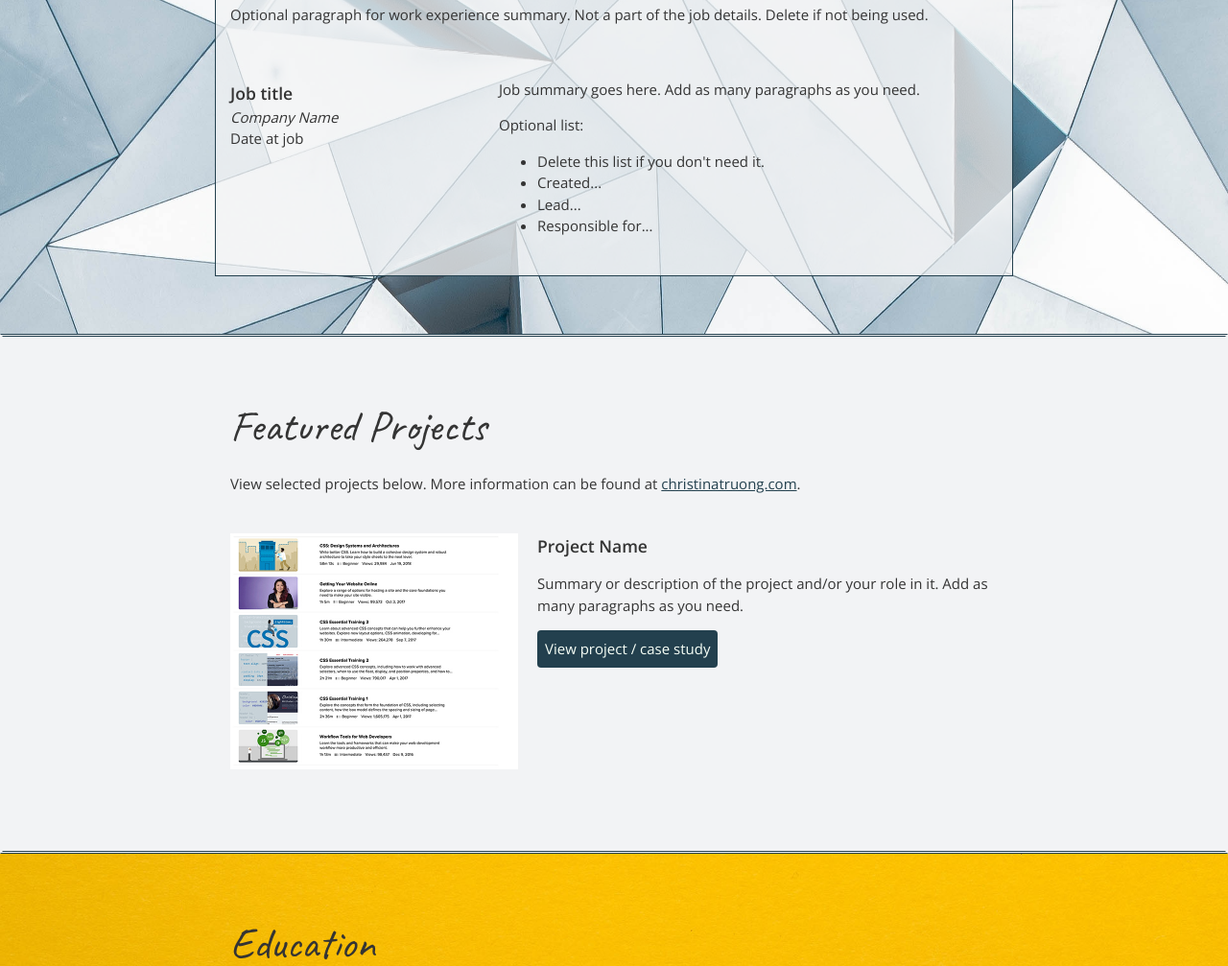
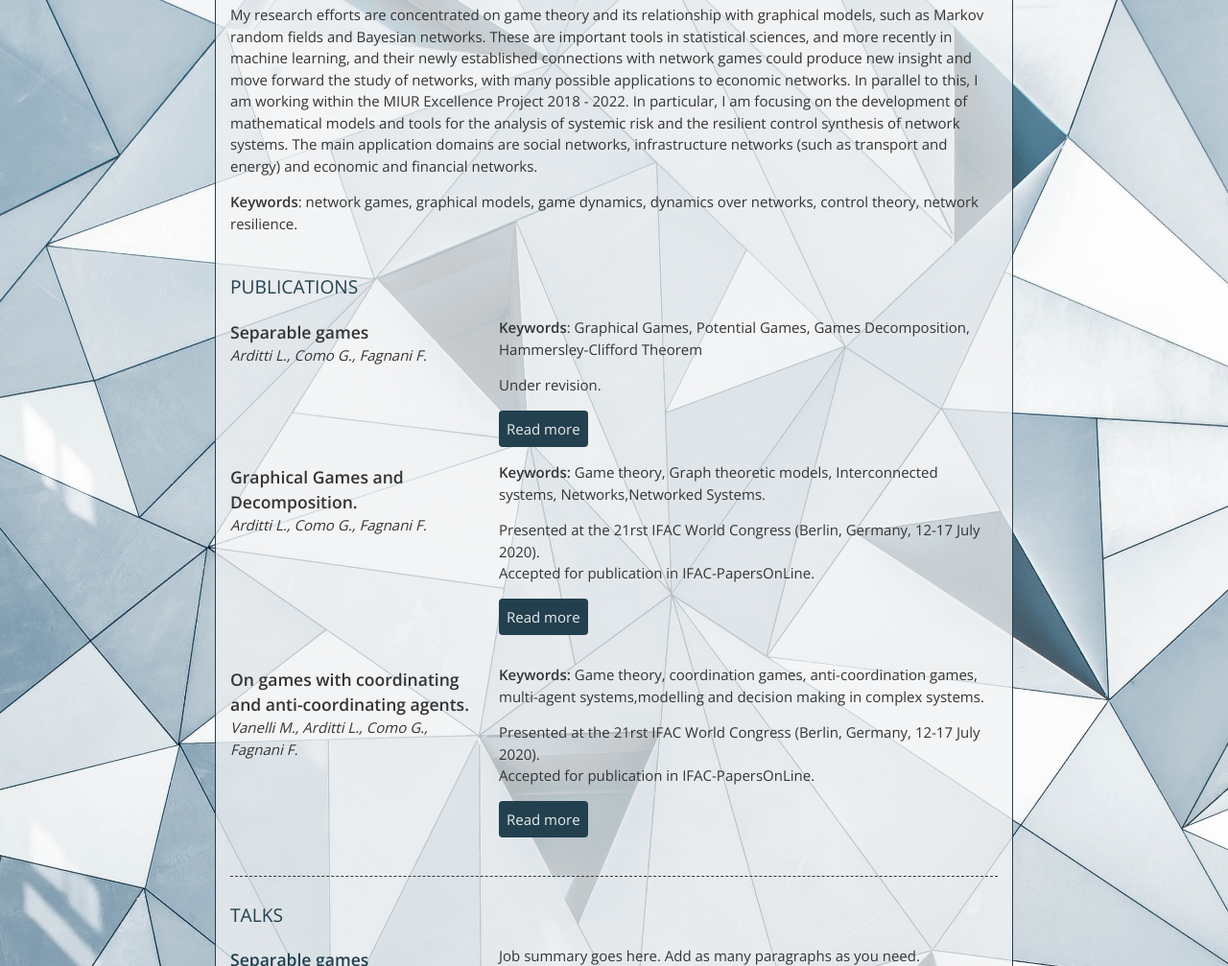
Before and after one commit to laura-arditti/laura-arditti.github.io, a plain HTML site: page index.html in a window 1280 px wide. Shown: the part 639-1646 px from the top of the page at 96% size. Drawn offline with nearby package versions, Linux system fonts and the light colour scheme.

Commit message:
add papers

```diff
--- a/css/styles.css
+++ b/css/styles.css
@@ -2,10 +2,10 @@
 COLOR PALETTE
 https://coolors.co/f7fff7-343434-2f3061-ffe66d-a15607
 #F7FFF7 - almost white
+242, 243, 245 - ice white
 #343434 - dark grey - almost black
-#2F3061 - blue dark
-#FFE66D - yellow
-#A1C6D7 - blue light
+31, 55, 67 - petroleum
+249, 190, 2 - warm yellow
 */
 
 /* Global styles
@@ -61,6 +61,17 @@ header h2 {
 }
 h3 {
     margin-bottom: 0;
+}
+.btn {
+    color:  #F7FFF7;
+    background:rgba(35, 64, 78, 1);
+    text-decoration: none;
+    padding: 8px;
+    border-radius: 4px;
+    display: inline-block;
+}
+.btn:hover {
+    background: rgba(35, 64, 78, 80%);
 }
 .item-details h3 + p {
     font-style: italic;
@@ -119,6 +130,36 @@ header .content-wrap {
 .navbar a:hover {
     color: rgba(35, 64, 78, 1);
 }
+
+/* Research
+-------------------------------------------------*/
+.research{
+    background-image: url(../images/joel-filipe-unsplash.jpg);
+    background-size: cover;
+    background-position: top right;
+    padding: 60px 0;
+}
+.research .content-wrap {
+    /* margin: 60px auto; */
+    padding: 0 15px;
+    background-color: rgba(242, 243, 245,0.75);
+    border: 1px solid rgba(35, 64, 78, 1);
+    box-sizing: content-box;
+}
+.research section h2 {
+    font-family: "Open sans", sans-serif;
+    font-weight: 400;
+    font-size: 1.2rem;
+    text-transform: uppercase;
+    line-height: 1.6em;
+    color: rgba(35, 64, 78);
+}
+.research a {
+    color: rgba(35, 64, 78, 1);
+}
+.research a.btn {
+    color: rgba(255, 255, 255, 0.9);
+}
 /* Projects
 -------------------------------------------------*/
 .projects {
@@ -129,38 +170,14 @@ header .content-wrap {
 .projects a {
     color: rgba(35, 64, 78, 1);
 }
-.projects .btn {
-    color:  #F7FFF7;
-    background:rgba(35, 64, 78, 1);
-    text-decoration: none;
-    padding: 8px;
-    border-radius: 4px;
-    display: inline-block;
-}
-.projects .btn:hover {
-    background: rgba(35, 64, 78, 80%);
+.projects a.btn{
+    color:rgba(255, 255, 255, 0.9);
 }
 .project-item {
     overflow: hidden;
 }
 .project-item h3 {
     margin-top: 0;
-}
-
-/* Work experience
--------------------------------------------------*/
-.work-experience{
-    background-image: url(../images/joel-filipe-unsplash.jpg);
-    background-size: cover;
-    background-position: top right;
-    padding: 60px 0;
-}
-.work-experience .content-wrap {
-    /* margin: 60px auto; */
-    padding: 0 15px;
-    background-color: rgba(242, 243, 245,0.75);
-    border: 1px solid rgba(35, 64, 78, 1);
-    box-sizing: content-box;
 }
 /* Education
 -------------------------------------------------*/
--- a/index.html
+++ b/index.html
@@ -1,61 +1,199 @@
 <!DOCTYPE html>
 <html lang="en">
   <head>
-    <meta charset="UTF-8">
-    <meta name="viewport" content="width=device-width, initial-scale=1.0">
-    <meta name="author" content="Laura Arditti">
-    <meta name="keywords" content="network dynamics, network systems, distributed control, robust control, game theory,
-    information theory, transpoartation networks, social networks">
+    <meta charset="UTF-8" />
+    <meta name="viewport" content="width=device-width, initial-scale=1.0" />
+    <meta name="author" content="Laura Arditti" />
+    <meta
+      name="keywords"
+      content="network dynamics, network systems, distributed control, robust control, game theory,
+    information theory, transpoartation networks, social networks"
+    />
     <title>Laura Arditti - Resume</title>
-    <link rel="preconnect" href="https://fonts.gstatic.com">
-    <link rel="preconnect" href="https://fonts.gstatic.com">
-    <link rel="preconnect" href="https://fonts.gstatic.com">
-    <link rel="preconnect" href="https://fonts.gstatic.com">
-    <link href="https://fonts.googleapis.com/css2?family=Caveat&family=Open+Sans:wght@300;400;600&display=swap" rel="stylesheet">
+    <link rel="preconnect" href="https://fonts.gstatic.com" />
+    <link rel="preconnect" href="https://fonts.gstatic.com" />
+    <link rel="preconnect" href="https://fonts.gstatic.com" />
+    <link rel="preconnect" href="https://fonts.gstatic.com" />
+    <link
+      href="https://fonts.googleapis.com/css2?family=Caveat&family=Open+Sans:wght@300;400;600&display=swap"
+      rel="stylesheet"
+    />
     <!-- <link href="https://fonts.googleapis.com/css2?family=Caveat&family=Raleway:wght@300;400;600&display=swap" rel="stylesheet">   -->
-    <link rel="stylesheet" href="css/styles.css">
+    <link rel="stylesheet" href="css/styles.css" />
   </head>
   <body>
     <main>
       <!-- ***********************  ABOUT / PROFILE  *********************** -->
       <header>
-        <img class="img-circle" src="https://laura-arditti.github.io//images/laureaCrop.jpg" alt="">
-        <div class="content-wrap" >
+        <img
+          class="img-circle"
+          src="https://laura-arditti.github.io//images/laureaCrop.jpg"
+          alt=""
+        />
+        <div class="content-wrap">
           <h1>Laura Arditti</h1>
           <h2>Applied Mathematics PhD student @ PoliTo</h2>
 
-          <p>Currently a PhD student at the Department of Mathematical Sciences of Politecnico di Torino, under the supervision of Prof. <a href= "https://staff.polito.it/giacomo.como/"> Giacomo Como </a> and within the <a href="https://areeweb.polito.it/disma-excellence/">Excellence project</a> <q>Resilient control for network systems</q> funded by MIUR.</p>
-          <p>Laura is a passionate young mathematician with a background in engineering, aiming to contribute to the development of knowledge and to technological progress. I look forward to growing experiences both in academia and industries.</p>
+          <p>
+            Currently a PhD student at the Department of Mathematical Sciences
+            of Politecnico di Torino, under the supervision of Prof.
+            <a href="https://staff.polito.it/giacomo.como/"> Giacomo Como </a>
+            and within the
+            <a href="https://areeweb.polito.it/disma-excellence/">
+              Excellence project
+            </a>
+            <q>Resilient control for network systems</q> funded by MIUR.
+          </p>
+          <p>
+            Laura is a passionate young mathematician with a background in
+            engineering, aiming to contribute to the development of knowledge
+            and to technological progress. I look forward to growing experiences
+            both in academia and industries.
+          </p>
         </div>
       </header>
 
       <div class="navbar">
         <ul>
           <li>
-                <a href="/">home</a>
+            <a href="#research">research</a>
           </li>
-
           <li>
-                <a href="/research/#top">research</a>
+            <a href="#projects">projects</a>
+          </li>
+          <li>
+            <a href="#education">education</a>
+          </li>
+          <li>
+            <a href="files/cv.pdf">cv</a>
           </li>
         </ul>
       </div>
 
-      <!-- ***********************  WORK EXPERIENCE  *********************** -->
-      <section class="work-experience">
+      <!-- ***********************  RESEARCH  *********************** -->
+      <section class="research" id="research">
         <div class="content-wrap item-details divider">
-          <h2>Work Experience</h2>
-          <p>Optional paragraph for work experience summary. Not a part of the job details. Delete if not being used.</p>
-
-          <!-- Copy this whole <section> block to add more jobs. -->
+          <h2>Reasearch Activity</h2>
+          <p>
+            My research efforts are concentrated on game theory and its
+            relationship with graphical models, such as Markov random fields and
+            Bayesian networks. These are important tools in statistical
+            sciences, and more recently in machine learning, and their newly
+            established connections with network games could produce new insight
+            and move forward the study of networks, with many possible
+            applications to economic networks. In parallel to this, I am working
+            within the MIUR Excellence Project 2018 - 2022. In particular, I am
+            focusing on the development of mathematical models and tools for the
+            analysis of systemic risk and the resilient control synthesis of
+            network systems. The main application domains are social networks,
+            infrastructure networks (such as transport and energy) and economic
+            and financial networks.
+          </p>
+          <p>
+            <b>Keywords</b>: network games, graphical models, game dynamics,
+            dynamics over networks, control theory, network resilience.
+          </p>
+          <section class="publications">
+            <h2>Publications</h2>
+            <!-- Copy this whole <section> block to add more papers. -->
             <section class="job-item">
               <div class="job-details">
-              <h3>Job title</h3>
+                <h3>Separable games</h3>
+                <p>Arditti L., Como G., Fagnani F.</p>
+              </div>
+              <div class="job-summary">
+                <p>
+                  <b>Keywords</b>: Graphical Games, Potential Games, Games
+                  Decomposition, Hammersley-Clifford Theorem
+                </p>
+                <p>Under revision.</p>
+                <a
+                  class="btn"
+                  href="https://www.researchgate.net/publication/340296034_Separable_games"
+                  target="_blank"
+                >
+                  Read more
+                </a>
+              </div>
+            </section>
+            <!-- End of paper block. -->
+            <!-- Copy this whole <section> block to add more papers. -->
+            <section class="job-item">
+              <div class="job-details">
+                <h3>Graphical Games and Decomposition.</h3>
+                <p>Arditti L., Como G., Fagnani F.</p>
+              </div>
+              <div class="job-summary">
+                <p>
+                  <b>Keywords:</b> Game theory, Graph theoretic models,
+                  Interconnected systems, Networks,Networked Systems.
+                </p>
+                <p>
+                  Presented at the 21rst IFAC World Congress (Berlin, Germany,
+                  12-17 July 2020). <br />
+                  Accepted for publication in IFAC-PapersOnLine.
+                </p>
+                <p>
+                  <a
+                    class="btn"
+                    href="https://www.researchgate.net/publication/340295303_Graphical_Games_and_Decomposition"
+                  >
+                    Read more
+                  </a>
+                </p>
+              </div>
+            </section>
+            <!-- End of paper block. -->
+            <!-- Copy this whole <section> block to add more papers. -->
+            <section class="job-item">
+              <div class="job-details">
+                <h3>
+                  On games with coordinating and anti-coordinating agents.
+                </h3>
+                <p>Vanelli M., Arditti L., Como G., Fagnani F.</p>
+              </div>
+              <div class="job-summary">
+                <p>
+                  <b>Keywords:</b> Game theory, coordination games,
+                  anti-coordination games, multi-agent systems,modelling and
+                  decision making in complex systems.
+                </p>
+                <p>
+                  Presented at the 21rst IFAC World Congress (Berlin, Germany,
+                  12-17 July 2020). <br />
+                  Accepted for publication in IFAC-PapersOnLine.
+                </p>
+                <p>
+                  <a
+                    class="btn"
+                    href="https://www.researchgate.net/publication/337756775_On_games_with_coordinating_and_anti-coordinating_agents"
+                  >
+                    Read more
+                  </a>
+                </p>
+              </div>
+            </section>
+            <!-- End of paper block. -->
+          </section>
+          <section class="talks">
+            <h2>Talks</h2>
+            <!-- Copy this whole <section> block to add more papers. -->
+            <section class="job-item">
+              <div class="job-details">
+                <h3>
+                  <a
+                    href="https://www.researchgate.net/publication/340296034_Separable_games"
+                  >
+                    Separable games
+                  </a>
+                </h3>
                 <p>Company Name</p>
                 <p>Date at job</p>
               </div>
               <div class="job-summary">
-              <p>Job summary goes here. Add as many paragraphs as you need.</p>
+                <p>
+                  Job summary goes here. Add as many paragraphs as you need.
+                </p>
                 <p>Optional list:</p>
                 <ul>
                   <li>Delete this list if you don't need it.</li>
@@ -65,31 +203,39 @@
                 </ul>
               </div>
             </section>
+            <!-- End of paper block. -->
+          </section>
         </div>
-        <!-- End of Job block. -->
       </section>
 
       <!-- ********************  PROJECTS / PORTFOLIO  ********************* -->
-      <section class="projects">
-        <div class="content-wrap divider" >
+      <section class="projects" id="project">
+        <div class="content-wrap divider">
           <h2>Featured Projects</h2>
-          <p>View selected projects below. More information can be found at <a href="http://christinatruong.com">christinatruong.com</a>.</p>
+          <p>
+            View selected projects below. More information can be found at
+            <a href="http://christinatruong.com">christinatruong.com</a>.
+          </p>
 
           <!-- Copy the whole <section> block to add more projects. -->
           <section class="project-item">
-            <img src="images/project-courses.jpg" alt="description of image">
+            <img src="images/project-courses.jpg" alt="description of image" />
             <h3>Project Name</h3>
-            <p>Summary or description of the project and/or your role in it. Add as many paragraphs as you need.</p>
-            <a class="btn" href="#" target="_blank">View project / case study</a>
+            <p>
+              Summary or description of the project and/or your role in it. Add
+              as many paragraphs as you need.
+            </p>
+            <a class="btn" href="#" target="_blank">
+              View project / case study
+            </a>
           </section>
         </div>
         <!-- End of Project block. -->
       </section>
 
-
       <!-- ******************  EDUCATION & CERTIFICATIONS ****************** -->
-      <section class="education">
-        <div class="content-wrap item-details" >
+      <section class="education" id="education">
+        <div class="content-wrap item-details">
           <h2>Education</h2>
 
           <!-- Copy this whole <section> block to add more schools. -->
@@ -104,13 +250,17 @@
 
       <!-- *****************  CONTACT INFO / SOCIAL MEDIA  ***************** -->
       <footer>
-        <div class="content-wrap" >
+        <div class="content-wrap">
           <h2>Let's Keep in Touch!</h2>
 
           <!-- Social media and contact links. Add or remove any networks. -->
           <ul class="contact-list">
             <li><a href="mailto:email@example.com">email@example.com</a></li>
-            <li><a href="http://yourwebsite.com" target="_blank">yourwebsite.com</a></li>
+            <li>
+              <a href="http://yourwebsite.com" target="_blank">
+                yourwebsite.com
+              </a>
+            </li>
             <li><a href="#" target="_blank">Twitter</a></li>
             <li><a href="#" target="_blank">LinkedIn</a></li>
             <li><a href="#" target="_blank">Facebook</a></li>
```
Lines whose indentation alone changed are shown as unchanged.
